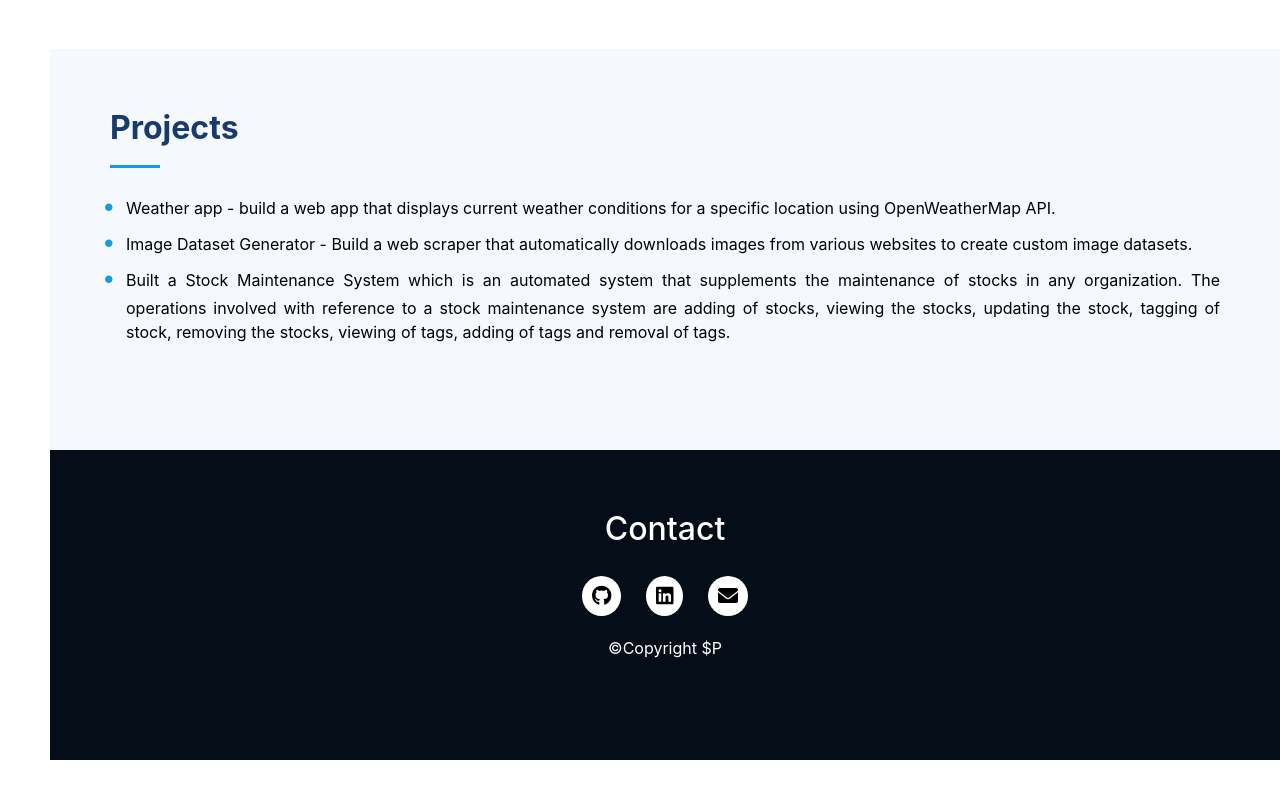
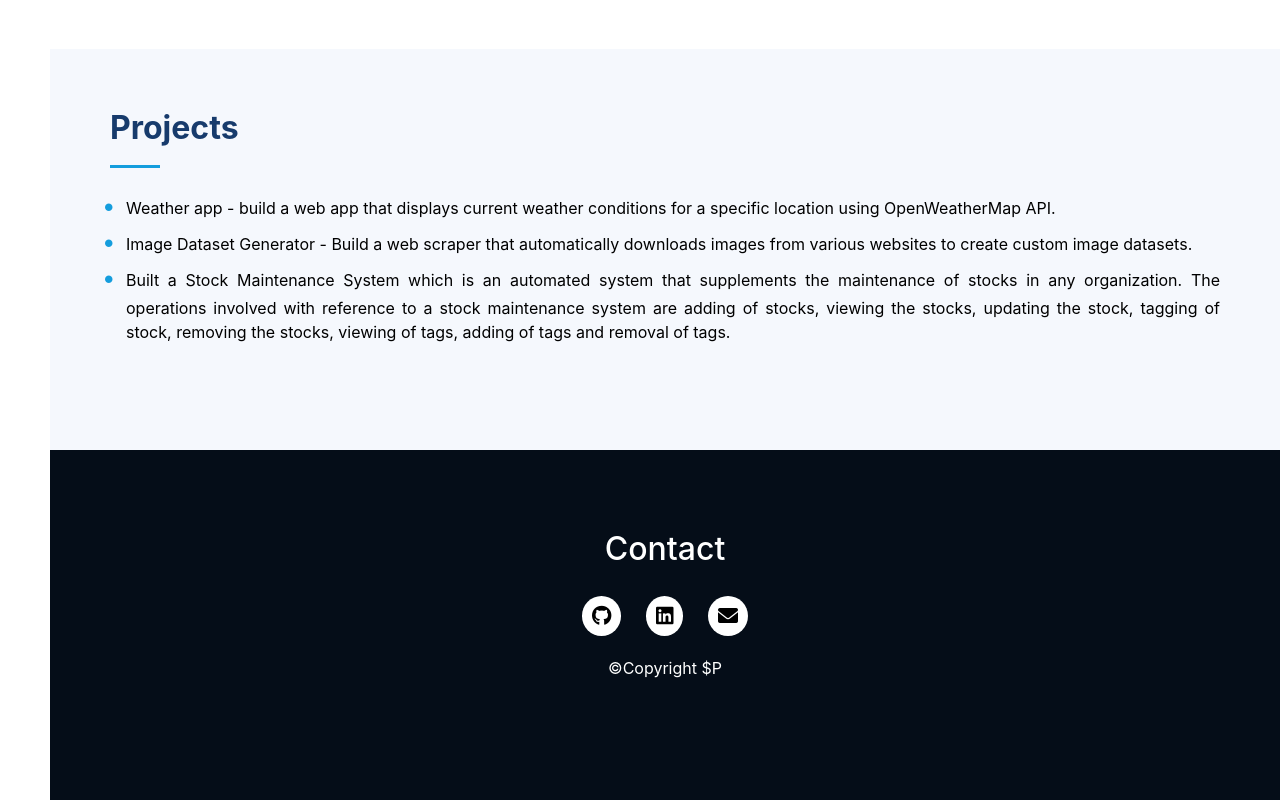
Before and after one commit to sps-2802/suryaprakash.github.io, a plain HTML site: page index.html in a window 1280 px wide. Shown: the part 2337-3137 px from the top of the page. Before the commit the page ends 3097 px from the top, so only its background shows below. Drawn offline with nearby package versions, Linux system fonts and the light colour scheme.

Commit message:
updated style.css

```diff
--- a/index.html
+++ b/index.html
@@ -243,7 +243,7 @@
 
     <!-- ======= Contact Section ======= -->
     <section id="contact" class="contact">
-      <div class="container">
+      <div class="footer">
           <h2 class="contact-me">Contact</h2>
           <footer class="footer">
             <a href="https://github.com/sps-2802" target="_blank"><i class="fab fa-github"></i></a>
```
